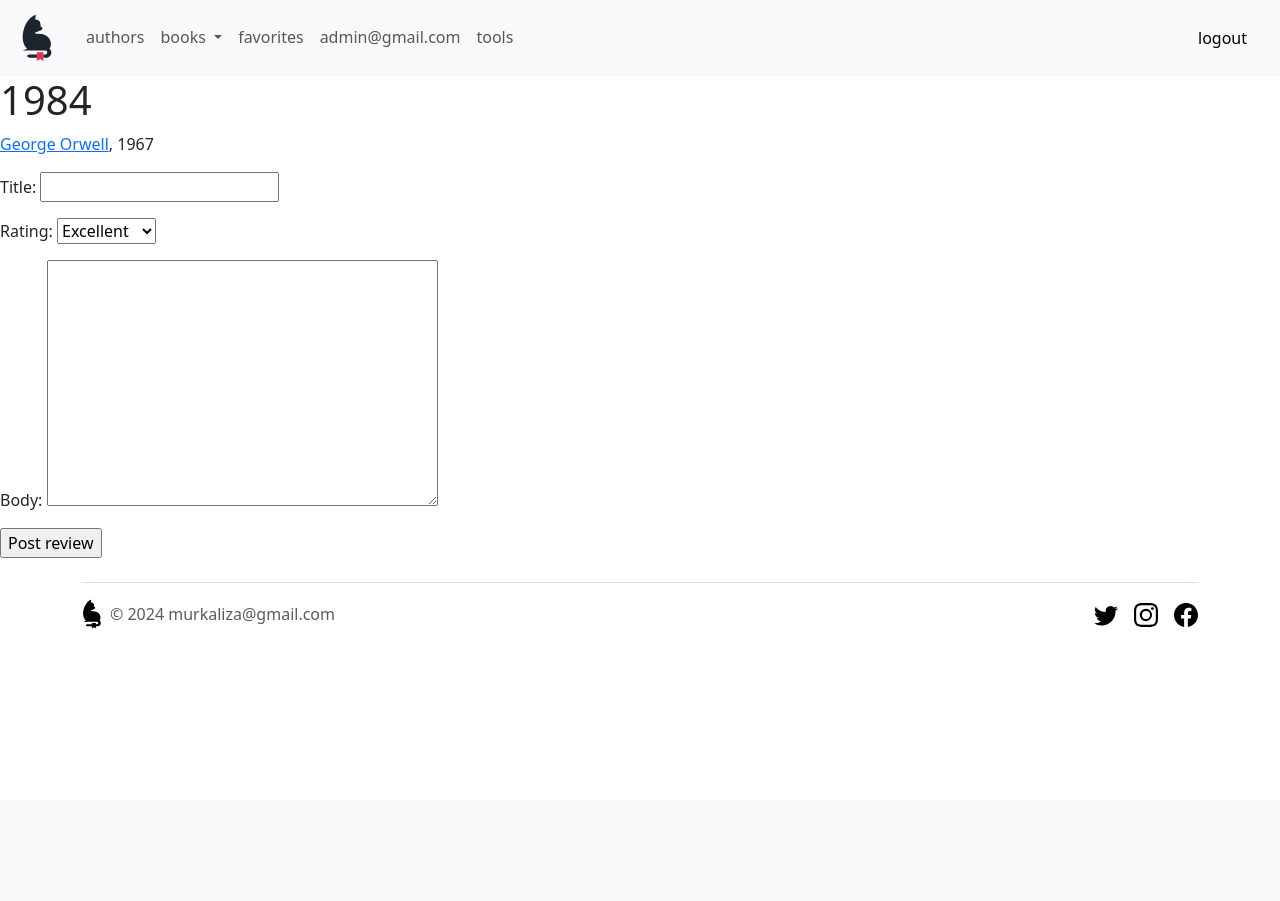
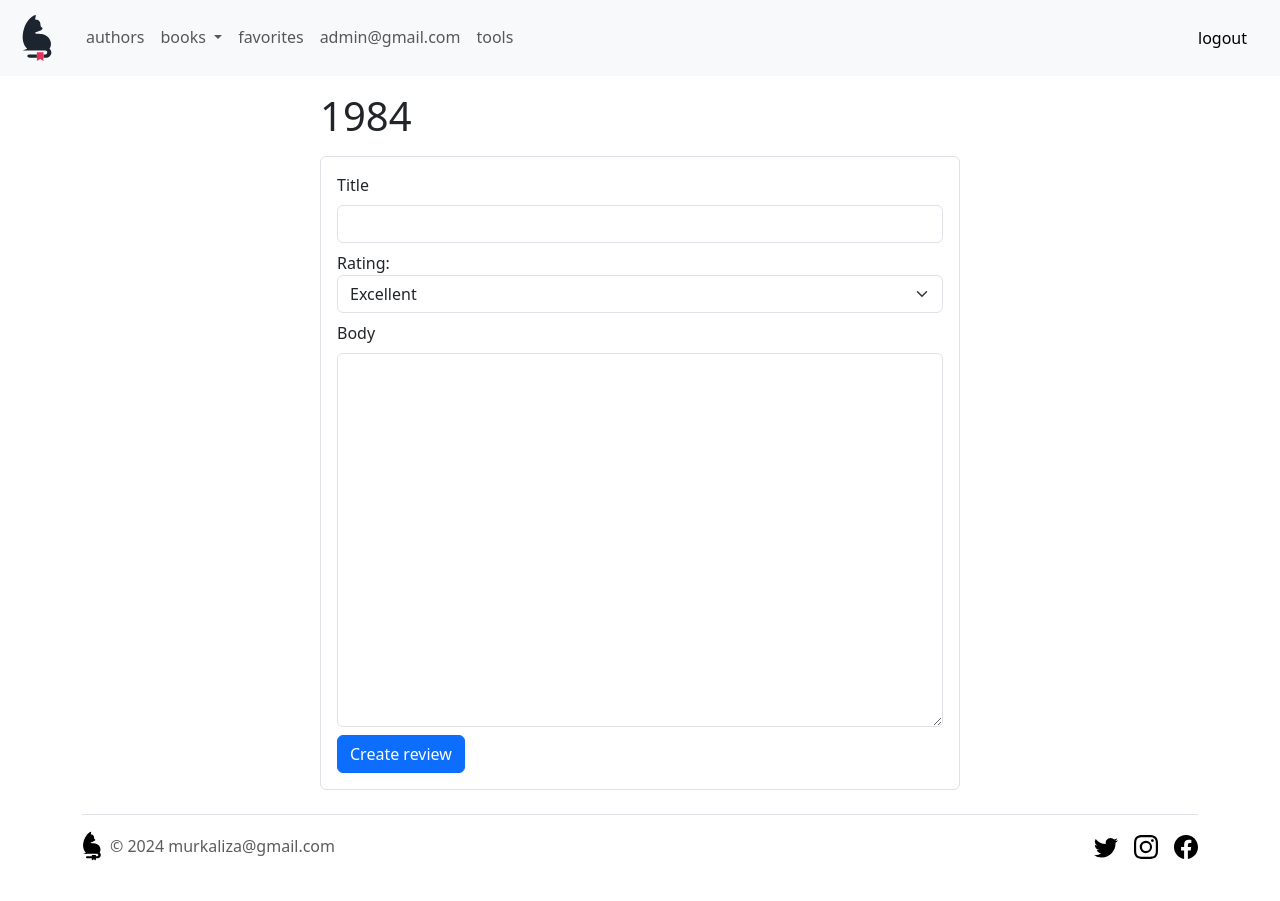
Before and after one commit to rudenyel/django, a Django app: page /reviews/1984/create in a window 1280 px wide. Before the commit the page ends 629 px from the top, so only its background shows below. Run offline with Django 4.2, Linux system fonts and the light colour scheme; a user stored in the database is signed in; data comes from the database, SQL or seed files in the repository; both versions use the stored data as it was after the commit.

Commit message:
initial commit

```diff
--- a/reviews/models.py
+++ b/reviews/models.py
@@ -13,3 +13,4 @@ class Review(BaseModel):
 
     class Meta:
         default_related_name = 'reviews'
+        ordering = ('-created', 'title')
--- a/templates/accounts/signup.html
+++ b/templates/accounts/signup.html
@@ -16,7 +16,7 @@
     <input type="email" class="form-control" name="email" id="id_email" maxlength="150" required>
   </div>
   <div class="mb-2">
-    <label for="id_password1" class="form-label">New password</label>
+    <label for="id_password1" class="form-label">Password</label>
     <input type="password" class="form-control" name="password1" id="id_password1" required>
   </div>
   <div class="mb-2">
--- a/templates/authors/detail.html
+++ b/templates/authors/detail.html
@@ -26,6 +26,6 @@
       {% for book in author.books.all %}
       <li class="list-group-item"><a href="{% url 'books:detail' book.slug %}">{{ book.title }}</a>, {{ book.finished|date:'Y' }}</li>
       {% endfor %}
-    </ul>
+  </ul>
 </div>
 {% endblock content %}
--- a/templates/header.html
+++ b/templates/header.html
@@ -10,9 +10,9 @@
     <div class="collapse navbar-collapse" id="navbarSupportedContent">
       <ul class="navbar-nav me-auto mb-2 mb-lg-0">
         <li class="nav-item">
-            <a class="nav-link" href="{% url 'authors:list' %}">authors</a></li>
+            <a class="nav-link{% if 'authors' in request.path %} active{% endif %}" href="{% url 'authors:list' %}">authors</a></li>
         <li class="nav-item dropdown">
-          <a class="nav-link dropdown-toggle" href="{% url 'books:list' %}" role="button" data-bs-toggle="dropdown" aria-expanded="false">
+          <a class="nav-link dropdown-toggle {% if 'books' in request.path %} active{% endif %}" href="{% url 'books:list' %}" role="button" data-bs-toggle="dropdown" aria-expanded="false">
             books
           </a>
           <ul class="dropdown-menu">
@@ -23,10 +23,10 @@
           </ul>
         </li>
         {% if user.is_authenticated %}
-        <li class="nav-item"><a class="nav-link" href="{% url 'favorites:list' %}">favorites</a></li>
-        <li class="nav-item"><a class="nav-link" href="{% url 'account:profile' user.profile.id %}">{{ user.email }}</a></li>
+        <li class="nav-item"><a class="nav-link {% if 'favorites' in request.path %} active{% endif %}" href="{% url 'favorites:list' %}">favorites</a></li>
+        <li class="nav-item"><a class="nav-link {% if 'account' in request.path %} active{% endif %}" href="{% url 'account:profile' user.profile.id %}">{{ user.email }}</a></li>
         {% if user.is_superuser %}
-        <li class="nav-item"><a class="nav-link" href="{% url 'tools:list'%}">tools</a></li>
+        <li class="nav-item"><a class="nav-link {% if 'tools' in request.path %} active{% endif %}" href="{% url 'tools:list'%}">tools</a></li>
         {% else %}
         <li class="nav-item"><a class="nav-link disabled" aria-disabled="true">tools</a></li>
         {% endif %}
--- a/templates/reviews/create.html
+++ b/templates/reviews/create.html
@@ -3,20 +3,30 @@
 {% block title %}{{ book.title }}{% endblock title %}
 
 {% block content %}
-<div>
-    <h1>{{ book.title }}</h1>
-    <p>
-    {% for author in book.authors.all %}
-    <a href="{% url 'authors:detail' author.slug %}">{{ author.name }} {{ author.surname }}</a>,
-    {% endfor %}
-    {{ book.finished|date:'Y' }}
-    </p>
-    {% if user.is_authenticated %}
-    <form method="post">
-        {{ form.as_p }}
-        {% csrf_token %}
-        <p><input type="submit" value="Post review"></p>
-    </form>
-    {% endif %}
+{% include 'errors.html' %}
+<div class="d-grid gap-2 col-6 mx-auto mt-3">
+ <h1>{{ book.title }}</h1>
+<form class="border rounded p-3" method="post">
+  <div class="mb-2">
+    <label for="id_title" class="form-label">Title</label>
+    <input type="text" class="form-control" name="title" id="id_title" required>
+  </div>
+  <div class="mb-2">
+    <label for="id_rating">Rating:</label>
+    <select class="form-select" name="rating" id="id_rating">
+      <option value="1">Poor</option>
+      <option value="2">Fair</option>
+      <option value="3">Good</option>
+      <option value="4">Very good</option>
+      <option value="5" selected>Excellent</option>
+    </select>
+  </div>
+  <div class="mb-2">
+    <label for="id_body" class="form-label">Body</label>
+    <textarea class="form-control" name="body" id="id_body" rows="15" required></textarea>
+  </div>
+  {% csrf_token %}
+  <button type="submit" class="btn btn-primary">Create review</button>
+</form>
 </div>
 {% endblock content %}
```
Also changed, not shown: templates/accounts/password_reset.html (+1 -21 lines), templates/favorites/list.html (+19 -11 lines), db.sqlite3, favorites/urls.py (line endings or trailing spaces), media/authors/aldous-huxley.jpg (added), media/authors/jack-kerouac.jpg (added), media/books/alices-adventures-in-wonderland.jpg (added), media/books/catch-22.jpg (added), media/books/lolita.jpg (added), media/books/moby-dick.jpg (added), templates/accounts/password_change.html (line endings or trailing spaces).
